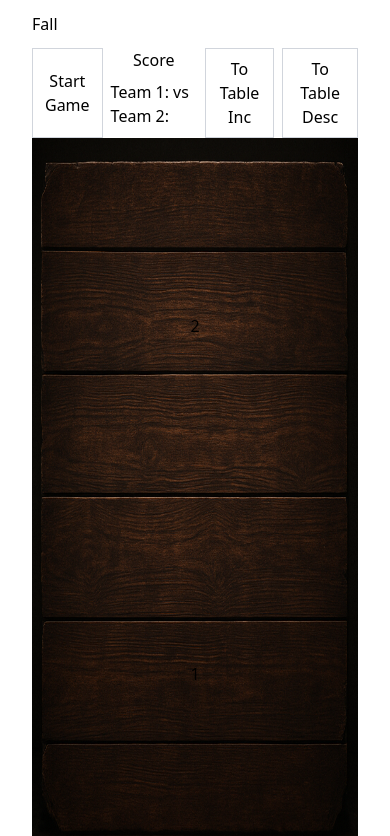
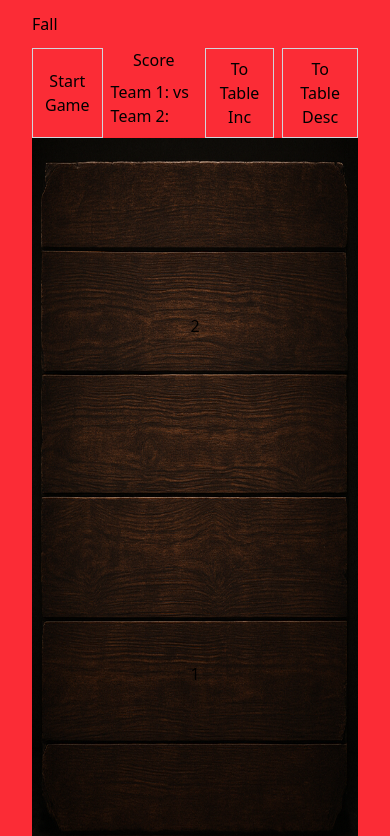
Before and after one commit to Donkijote/fall, a React (Vite) app: page / in a window 390 px wide. Shown: the top 836 px of the page. Built offline with nearby package versions, Linux system fonts and the light colour scheme; the HTML template or start-up script is replaced by a standard one.

Commit message:
style: add dummy background to detect responsive

```diff
--- a/src/App.tsx
+++ b/src/App.tsx
@@ -20,7 +20,12 @@ function App() {
   }, [state, service]);
 
   return (
-    <div data-testid={"App"} className={"px-8 py-3"}>
+    <div
+      data-testid={"App"}
+      className={
+        "px-8 py-3 bg-red-500 sm:bg-blue-500 md:bg-green-500 lg:bg-amber-500 xl:bg-gray-500 2xl:bg-purple-500"
+      }
+    >
       <h1 className={"mb-3"}>Fall</h1>
       <div className={"gap-2 flex flex-row justify-between"}>
         <div className={"gap-2 flex"}>
```
